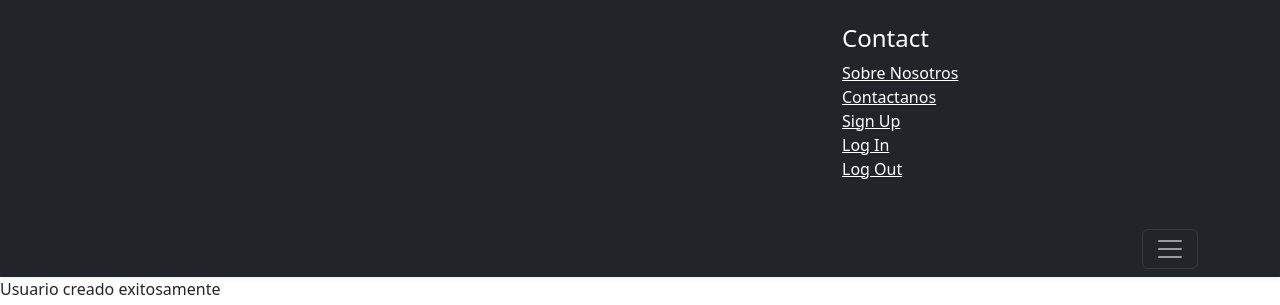
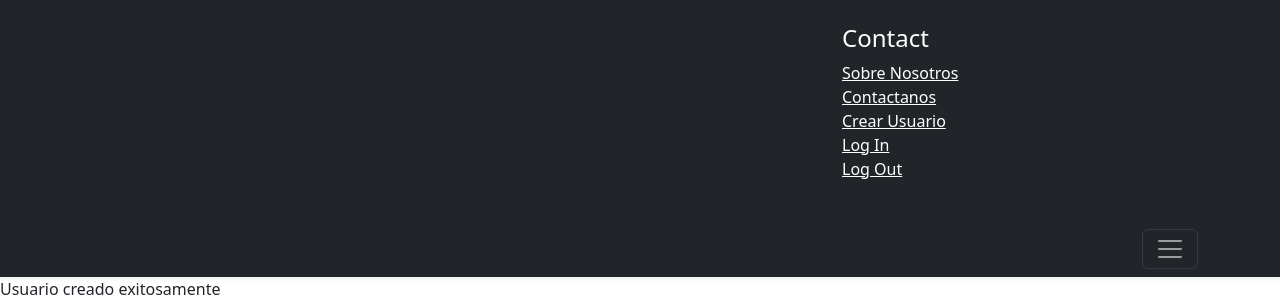
Before and after one commit to MarianoBiagioli/proyecto_final_coder, a Django app: page /panelusuario/ in a window 1280 px wide, after a click that opens the changed part. Shown: the top 305 px of the page. Run offline with Django 4.2, Linux system fonts and the light colour scheme; some libraries are stand-ins or nearby versions.

Commit message:
27072022v1409

```diff
--- a/App/templates/App/base.html
+++ b/App/templates/App/base.html
@@ -96,8 +96,8 @@
           <ul class="list-unstyled">
             <li><a href="" class="text-white">Sobre Nosotros</a></li>
             <li><a href="" class="text-white">Contactanos</a></li>
-            <li><a href="" class="text-white">Sign Up</a></li>
-            <li><a href="" class="text-white">Log In</a></li>
+            <li><a href="/registro" class="text-white">Crear Usuario</a></li>
+            <li><a href="/login" class="text-white">Log In</a></li>
             <li><a href="" class="text-white">Log Out</a></li>
 
           </ul>
```
Also changed, not shown: db.sqlite3.
